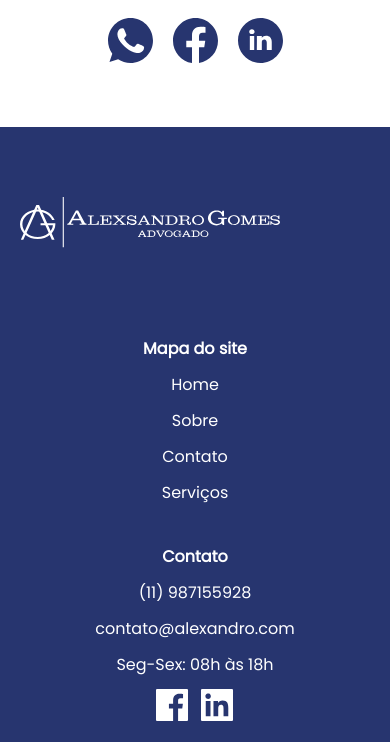
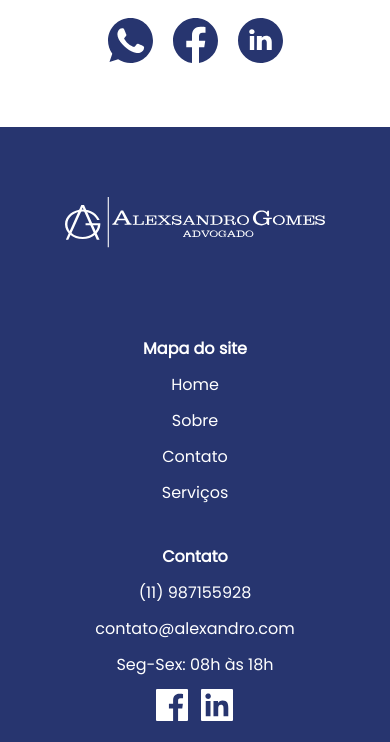
Before and after one commit to Narozera/Alexandro-Gomes, an Astro site: page / in a window 390 px wide. Shown: the part 7354-8096 px from the top of the page. Built offline with nearby package versions, Linux system fonts and the light colour scheme; Astro itself is replaced by a stand-in of ours; a web font is replaced by a local one.

Commit message:
feat: logo footer center

```diff
--- a/src/components/Footer/Footer.astro
+++ b/src/components/Footer/Footer.astro
@@ -4,7 +4,7 @@ import { links } from "../../constants";
 
 <footer class="bg-primary p-5">
     <div class="container mx-auto grid grid-cols-1 sm:grid-cols-3">
-        <div class="my-auto">
+        <div class="my-auto mx-auto sm:mx-0">
             <a href="/"><img src="/logo-footer.svg" alt="Logo" ></a>
         </div>
 
```
